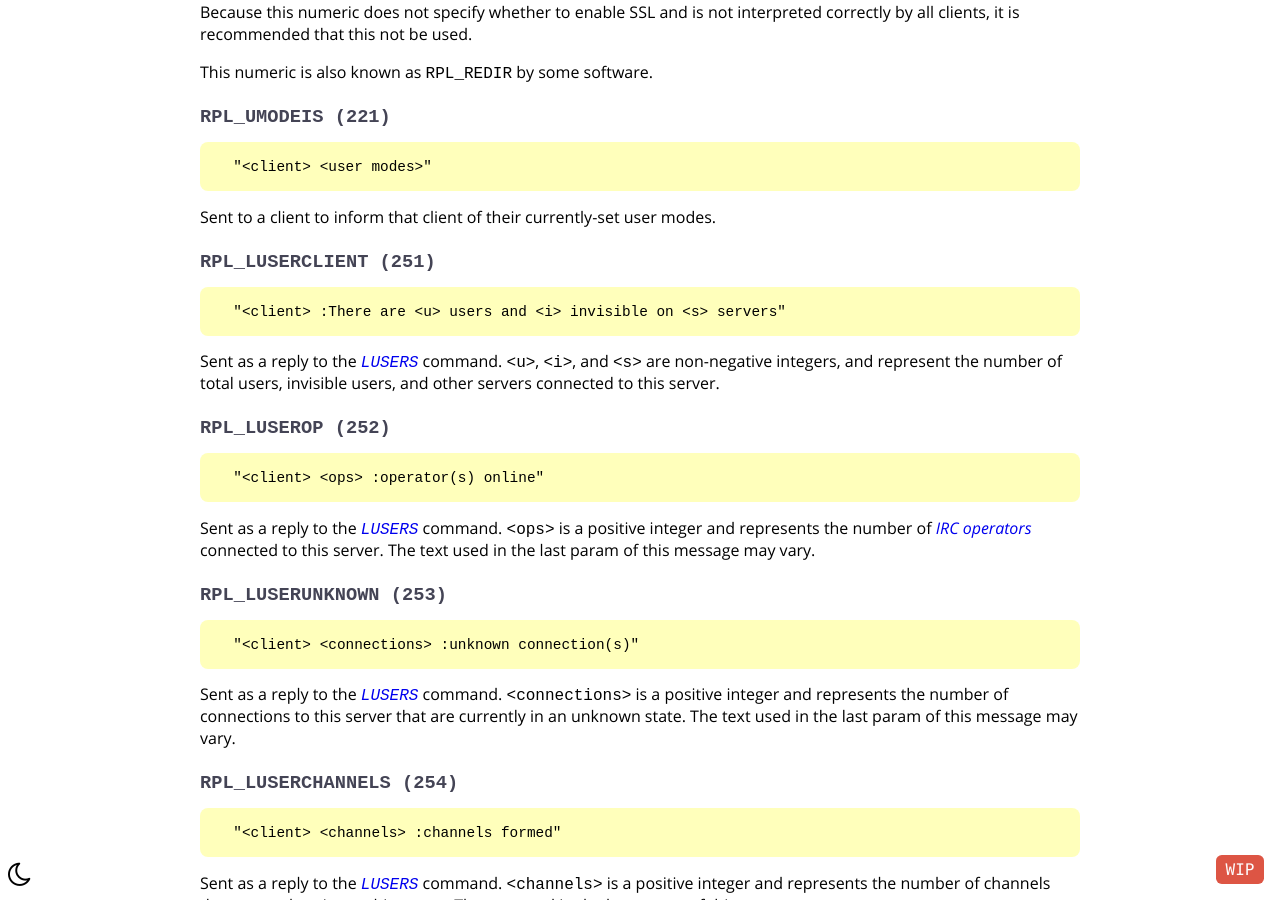
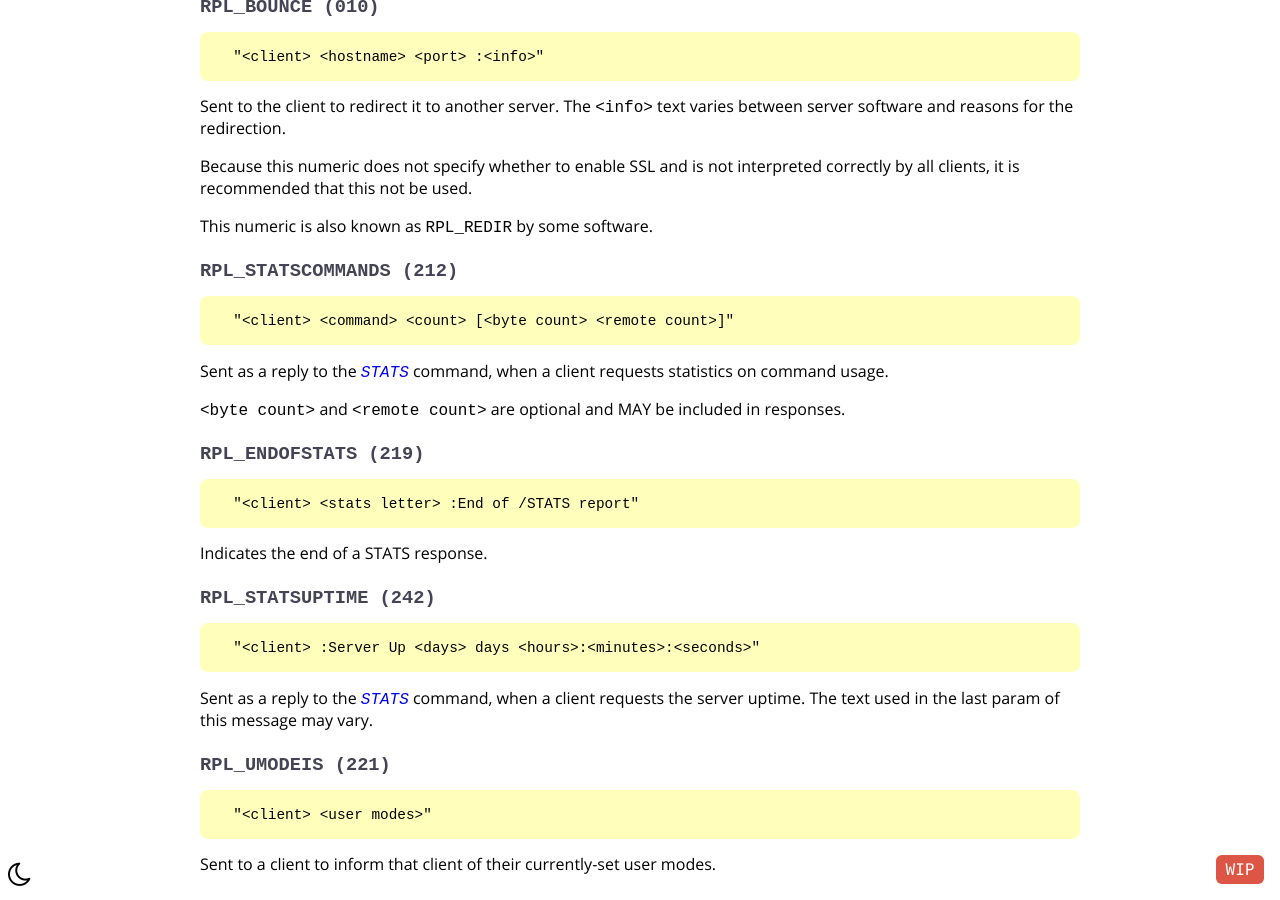
Before and after one commit to ircdocs/modern-irc, a Jekyll site: the page built from index.md, in a window 1280 px wide and 900 px high, scrolled down 63832 px. Built offline with Jekyll 4.4.1, drawn with Linux system fonts in a browser that asks for light colours; the table of contents is made by our own code; some of the changed text lies outside the part shown.

Commit message:
Add some missing replies for which links already existed but were broken. At the same time remove the hyperlink formatting from replies that are not yet included in the document (unsure if they will or should be).

```diff
--- a/_includes/messages/messages.md
+++ b/_includes/messages/messages.md
@@ -22,11 +22,11 @@ Numeric Replies:
 * {% numeric ERR_NOSUCHNICK %}
 * {% numeric ERR_NOSUCHSERVER %}
 * {% numeric ERR_CANNOTSENDTOCHAN %}
-* {% numeric ERR_TOOMANYTARGETS %}
+* ERR_TOOMANYTARGETS (407)
 * {% numeric ERR_NORECIPIENT %}
 * {% numeric ERR_NOTEXTTOSEND %}
-* {% numeric ERR_NOTOPLEVEL %}
-* {% numeric ERR_WILDTOPLEVEL %}
+* ERR_NOTOPLEVEL (413)
+* ERR_WILDTOPLEVEL (414)
 * {% numeric RPL_AWAY %}
 
 <div class="warning">
--- a/_includes/messages/server_queries.md
+++ b/_includes/messages/server_queries.md
@@ -175,13 +175,13 @@ Numeric Replies:
 * {% numeric ERR_NEEDMOREPARAMS %}
 * {% numeric ERR_NOPRIVILEGES %}
 * {% numeric ERR_NOPRIVS %}
-* {% numeric RPL_STATSCLINE %}
-* {% numeric RPL_STATSHLINE %}
-* {% numeric RPL_STATSILINE %}
-* {% numeric RPL_STATSKLINE %}
-* {% numeric RPL_STATSLLINE %}
-* {% numeric RPL_STATSOLINE %}
-* {% numeric RPL_STATSLINKINFO %}
+* RPL_STATSCLINE (213)
+* RPL_STATSHLINE (244)
+* RPL_STATSILINE (215)
+* RPL_STATSKLINE (216)
+* RPL_STATSLLINE (241)
+* RPL_STATSOLINE (243)
+* RPL_STATSLINKINFO (211)
 * {% numeric RPL_STATSUPTIME %}
 * {% numeric RPL_STATSCOMMANDS %}
 * {% numeric RPL_ENDOFSTATS %}
--- a/_includes/modern-appendix.md
+++ b/_includes/modern-appendix.md
@@ -286,6 +286,26 @@ Because this numeric does not specify whether to enable SSL and is not interpret
 
 This numeric is also known as `RPL_REDIR` by some software.
 
+{% numericheader RPL_STATSCOMMANDS %}
+
+      "<client> <command> <count> [<byte count> <remote count>]"
+
+Sent as a reply to the {% message STATS %} command, when a client requests statistics on command usage.
+
+`<byte count>` and `<remote count>` are optional and MAY be included in responses.
+
+{% numericheader RPL_ENDOFSTATS %}
+
+      "<client> <stats letter> :End of /STATS report"
+
+Indicates the end of a STATS response.
+
+{% numericheader RPL_STATSUPTIME %}
+
+      "<client> :Server Up <days> days <hours>:<minutes>:<seconds>"
+
+Sent as a reply to the {% message STATS %} command, when a client requests the server uptime. The text used in the last param of this message may vary.
+
 {% numericheader RPL_UMODEIS %}
 
       "<client> <user modes>"
@@ -824,6 +844,18 @@ Returned as a reply to {% message WHOWAS %} to indicate there is no history info
 Indicates a PING or PONG message missing the originator parameter which is required by old IRC servers.
 Nowadays, this may be used by some servers when the PING `<token>` is empty.
 
+{% numericheader ERR_NORECIPIENT %}
+
+      "<client> :No recipient given (<command>)"
+
+Returned by the {% message PRIVMSG %} command to indicate the message wasn't delivered because there was no recipient given.
+
+{% numericheader ERR_NOTEXTTOSEND %}
+
+      "<client> :No text to send"
+
+Returned by the {% message PRIVMSG %} command to indicate the message wasn't delivered because there was no text to send.
+
 {% numericheader ERR_INPUTTOOLONG %}
 
       "<client> :Input line was too long"
@@ -842,6 +874,12 @@ Sent to a registered client to indicate that the command they sent isn't known b
 
 Indicates that the [Message of the Day](#motd-message) file does not exist or could not be found. The text used in the last param of this message may vary.
 
+{% numericheader ERR_NONICKNAMEGIVEN %}
+
+      "<client> :No nickname given"
+
+Returned when a nickname parameter is expected for a command but isn't given.
+
 {% numericheader ERR_ERRONEUSNICKNAME %}
 
       "<client> <nick> :Erroneus nickname"
@@ -853,6 +891,12 @@ Returned when a {% message NICK %} command cannot be successfully completed as t
       "<client> <nick> :Nickname is already in use"
 
 Returned when a {% message NICK %} command cannot be successfully completed as the desired nickname is already in use on the network. The text used in the last param of this message may vary.
+
+{% numericheader ERR_NICKCOLLISION %}
+
+      "<client> <nick> :Nickname collision KILL from <user>@<host>"
+
+Returned by a server to a client when it detects a nickname collision (registered of a NICK that already exists by another server). The text used in the last param of this message may vary.
 
 {% numericheader ERR_USERNOTINCHANNEL %}
 
```
